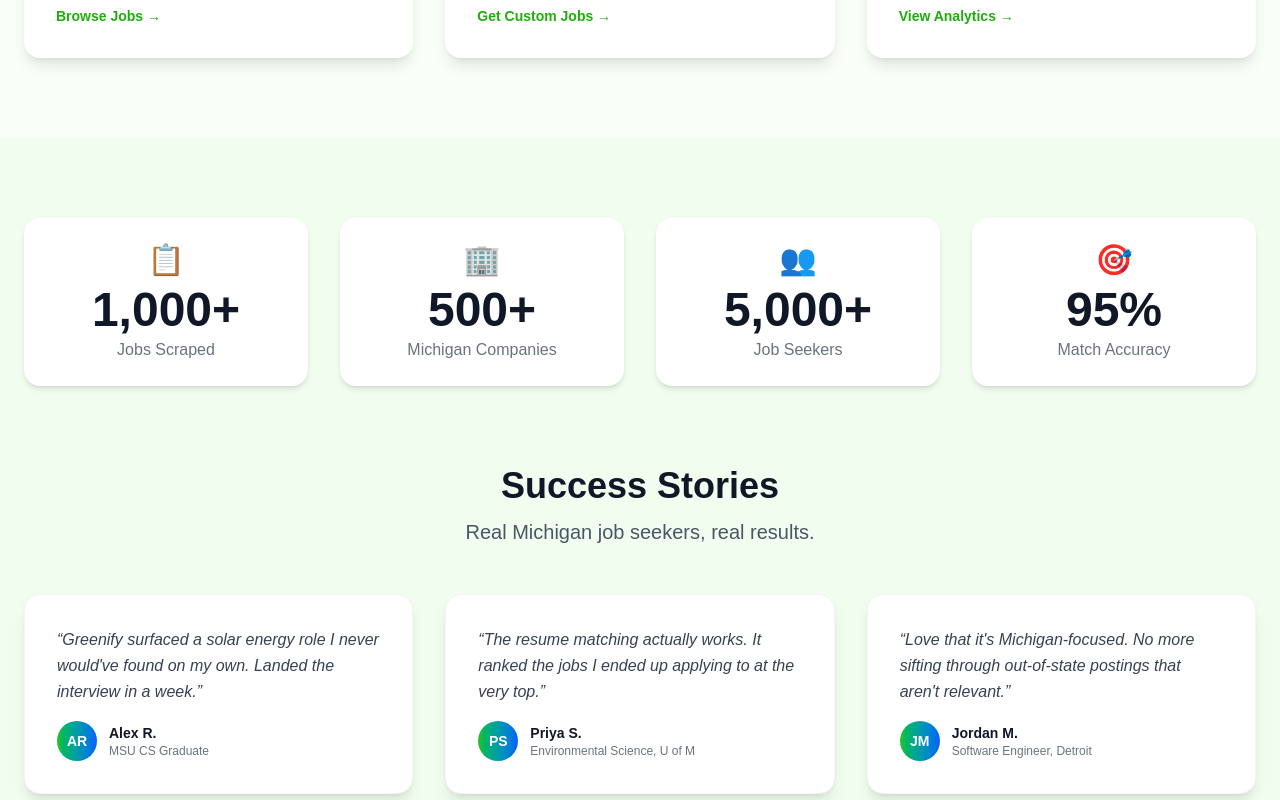
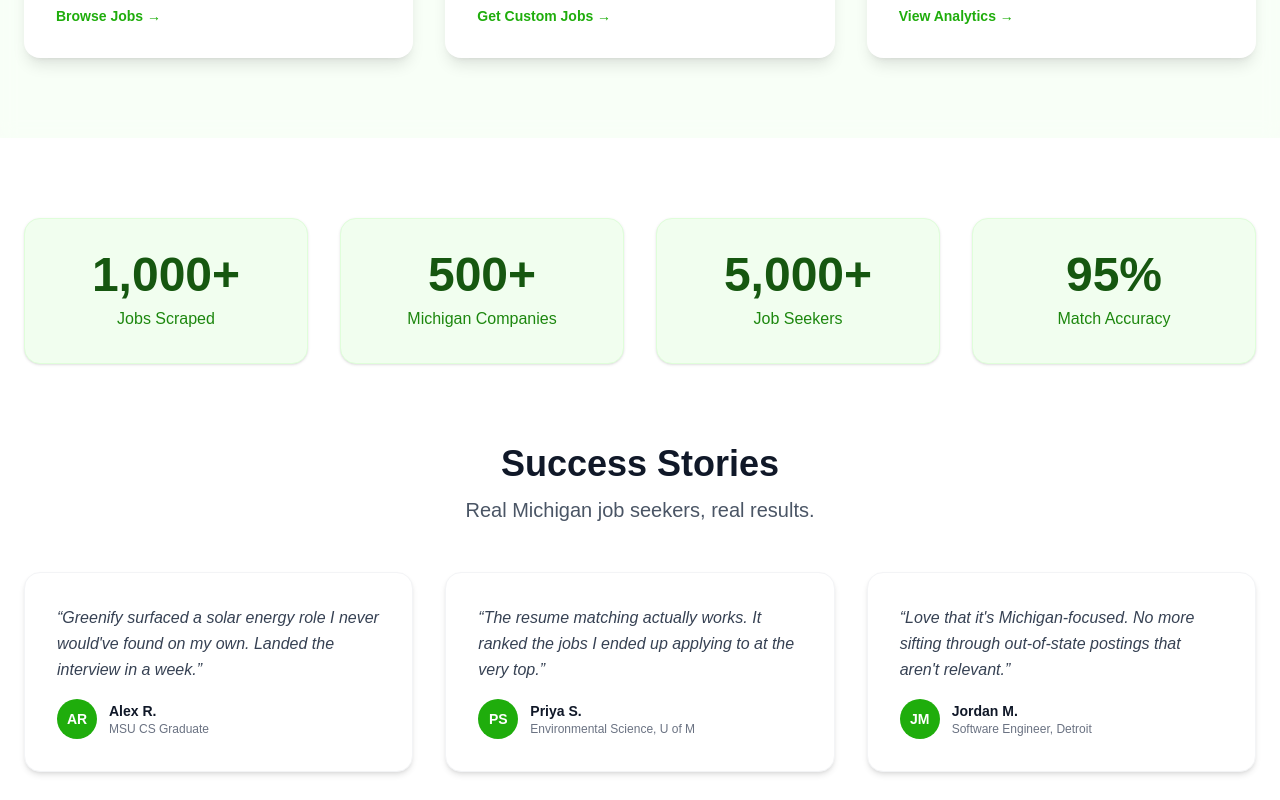
Before and after one commit to Evanwood5/greenwebsite, a Next.js app in the folder greensite/: page / in a window 1280 px wide. Shown: the part 1300-2100 px from the top of the page. Built offline with nearby package versions, Linux system fonts and the light colour scheme; no server answers.

Commit message:
remove emojis and gradients from stats section

```diff
--- a/greensite/components/home/StatsSection.tsx
+++ b/greensite/components/home/StatsSection.tsx
@@ -1,10 +1,10 @@
 'use client'
 
 const stats = [
-  { value: "1,000+", label: "Jobs Scraped", emoji: "📋" },
-  { value: "500+", label: "Michigan Companies", emoji: "🏢" },
-  { value: "5,000+", label: "Job Seekers", emoji: "👥" },
-  { value: "95%", label: "Match Accuracy", emoji: "🎯" },
+  { value: "1,000+", label: "Jobs Scraped" },
+  { value: "500+", label: "Michigan Companies" },
+  { value: "5,000+", label: "Job Seekers" },
+  { value: "95%", label: "Match Accuracy" },
 ];
 
 const testimonials = [
@@ -33,20 +33,19 @@ const testimonials = [
 
 export default function StatsSection() {
   return (
-    <section className="px-6 py-20">
+    <section className="px-6 py-20 bg-white">
       <div className="max-w-7xl mx-auto">
         {/* Stats row */}
         <div className="grid grid-cols-2 md:grid-cols-4 gap-8 mb-20">
           {stats.map((stat) => (
             <div
               key={stat.label}
-              className="text-center p-6 rounded-2xl bg-white shadow-md"
+              className="text-center p-8 rounded-2xl bg-green-50 shadow-sm border border-green-100"
             >
-              <div className="text-3xl mb-2">{stat.emoji}</div>
-              <div className="text-4xl md:text-5xl font-bold text-gray-900 mb-1">
+              <div className="text-4xl md:text-5xl font-bold text-green-900 mb-2">
                 {stat.value}
               </div>
-              <div className="text-gray-500 font-medium">{stat.label}</div>
+              <div className="text-green-700 font-medium">{stat.label}</div>
             </div>
           ))}
         </div>
@@ -61,11 +60,11 @@ export default function StatsSection() {
           {testimonials.map((t) => (
             <div
               key={t.name}
-              className="p-8 rounded-2xl bg-white shadow-lg border border-gray-100 flex flex-col gap-4"
+              className="p-8 rounded-2xl bg-white shadow-md border border-gray-100 flex flex-col gap-4"
             >
               <p className="text-gray-700 leading-relaxed italic">&ldquo;{t.quote}&rdquo;</p>
               <div className="flex items-center gap-3 mt-auto">
-                <div className="w-10 h-10 rounded-full bg-gradient-to-r from-green-500 to-blue-600 flex items-center justify-center text-white text-sm font-bold">
+                <div className="w-10 h-10 rounded-full bg-green-600 flex items-center justify-center text-white text-sm font-bold">
                   {t.avatar}
                 </div>
                 <div>
```
